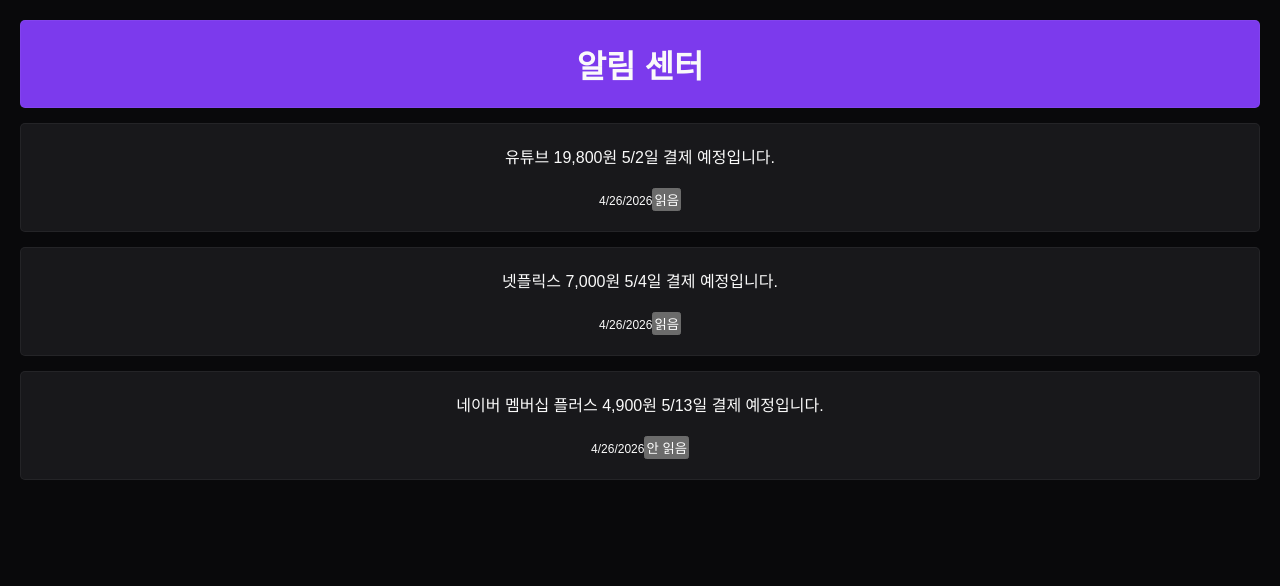
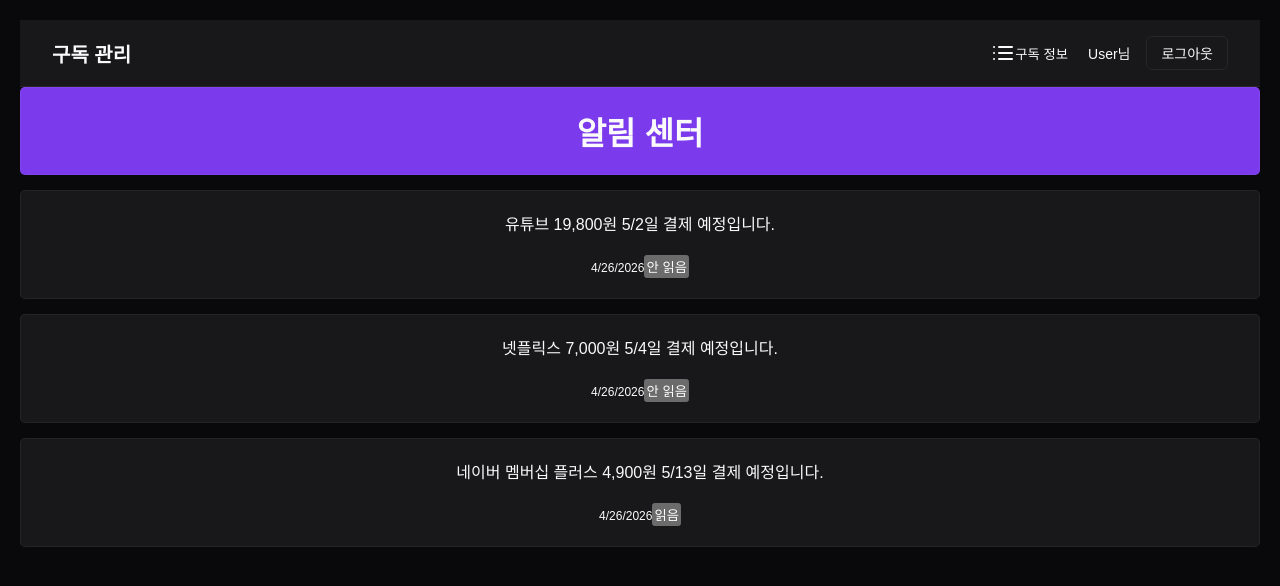
Before and after one commit to gooodock/gooodock, a Next.js app: page /notification in a window 1280 px wide. Shown: the top 586 px of the page. Built offline with nearby package versions, Linux system fonts and the light colour scheme; data requests are answered from the project's data file.

Commit message:
fix: 알림창 헤더 수정

```diff
--- a/src/app/components/Header.js
+++ b/src/app/components/Header.js
@@ -3,7 +3,7 @@ import { useEffect, useState } from "react";
 import { useRouter } from "next/navigation";
 import { notificationApi } from "../api/NotificationApi";
 
-export default function Header({ title }) {
+export default function Header({ title, showNotification = true }) {
   const router = useRouter();
   const [hasUnread, setHasUnread] = useState(false);
 
@@ -35,12 +35,17 @@ export default function Header({ title }) {
     router.push("/notification");
   };
 
+  const handleSubscriptionClick = () => {
+    router.push("/subscription");
+  };
+
   return (
     <header style={headerStyle}>
       <h1 style={titleStyle}>{title}</h1>
 
         <div style={rightSectionStyle}>
           {/* 종 아이콘 (알림 페이지로 이동) */}
+          {showNotification && (
             <button
               onClick={handleNotificationClick}
               style={iconButtonStyle}
@@ -62,7 +67,24 @@ export default function Header({ title }) {
               {/* 안읽은 알림 있으면 빨간 점 표시 */}
               {hasUnread && <span style={badgeStyle} />}
             </button>
-
+          )}
+          {!showNotification && (
+            <button
+              onClick={handleSubscriptionClick}
+              style={iconButtonStyle}
+              aria-label="구독 정보"
+            >
+            <svg width="24" height="24" viewBox="0 0 24 24" fill="none" stroke="currentColor" strokeWidth="2" strokeLinecap="round" strokeLinejoin="round">
+            <line x1="8" y1="6" x2="21" y2="6" />
+            <line x1="8" y1="12" x2="21" y2="12" />
+            <line x1="8" y1="18" x2="21" y2="18" />
+            <line x1="3" y1="6" x2="3.01" y2="6" />
+            <line x1="3" y1="12" x2="3.01" y2="12" />
+            <line x1="3" y1="18" x2="3.01" y2="18" />
+            </svg>
+            <span>구독 정보</span>
+            </button>
+          )}
           {/* 유저 이름 */}
           <span style={userNameStyle}>{userName}님</span>
 
@@ -70,7 +92,9 @@ export default function Header({ title }) {
           <button onClick={handleLogout} style={logoutButtonStyle}>
             로그아웃
           </button>
+
         </div>
+
     </header>
   );
 }
--- a/src/app/notification/page.js
+++ b/src/app/notification/page.js
@@ -2,6 +2,7 @@
 
 import { useEffect, useState } from "react";
 import { notificationApi, notificationReadApi } from "../api/NotificationApi";
+import Header from "../components/Header";
 
 const divStyle = {
     backgroundColor: '#09090b',
@@ -79,7 +80,9 @@ export default function NotificationPage() {
   if (isError) return <div style={errorStyle}>데이터를 가져오는데 실패했습니다.</div>;
 
   return (
+
     <div style={divStyle}>
+      <Header title="구독 관리" showNotification={false}/>
       <h1 style={h1Style}>알림 센터</h1>
 
         {notifications.length === 0 ? (<p>새로운 알림이 없습니다.</p>) : (
--- a/src/db.json
+++ b/src/db.json
@@ -1,43 +1,43 @@
 {
   "subscriptions": [
     {
-      "id": 1,
+      "id": "1",
       "type": "YouTube",
       "date": "2022-03-24",
       "price": "19800"
     },
     {
-      "id": 2,
+      "id": "2",
       "type": "TVING",
       "date": "2019-07-09",
       "price": "14900"
     },
     {
-      "id": 3,
+      "id": "3",
       "type": "NETFLIX",
       "date": "2024-05-28",
       "price": "5900"
     },
     {
-      "id": 4,
+      "id": "4",
       "type": "Wavve",
       "date": "2024-12-03",
       "price": "19800"
     },
     {
-      "id": 5,
+      "id": "5",
       "type": "Claude",
       "date": "2025-10-18",
       "price": "33750"
     },
     {
-      "id": 6,
+      "id": "6",
       "type": "쿠팡",
       "date": "2026-04-27",
       "price": "19900"
     },
     {
-      "id": 7,
+      "id": "7",
       "type": "네이버멤버십",
       "date": "2026-04-27",
       "price": "4900"
@@ -45,22 +45,23 @@
   ],
   "notification": [
     {
-      "id": 1,
+      "id": "1",
       "text": "유튜브 19,800원 5/2일 결제 예정입니다.",
       "date": "2026-04-28",
-      "read": true
+      "read": false
     },
     {
-      "id": 2,
+      "id": "2",
       "text": "넷플릭스 7,000원 5/4일 결제 예정입니다.",
       "date": "2026-04-28",
-      "read": true
+      "read": false
     },
     {
-      "id": 3,
+      "id": "3",
       "text": "네이버 멤버십 플러스 4,900원 5/13일 결제 예정입니다.",
       "date": "2026-04-28",
-      "read": false
+      "read": true
     }
-  ]
+  ],
+  "$schema": "./node_modules/json-server/schema.json"
 }
```
Lines whose indentation alone changed are shown as unchanged.
